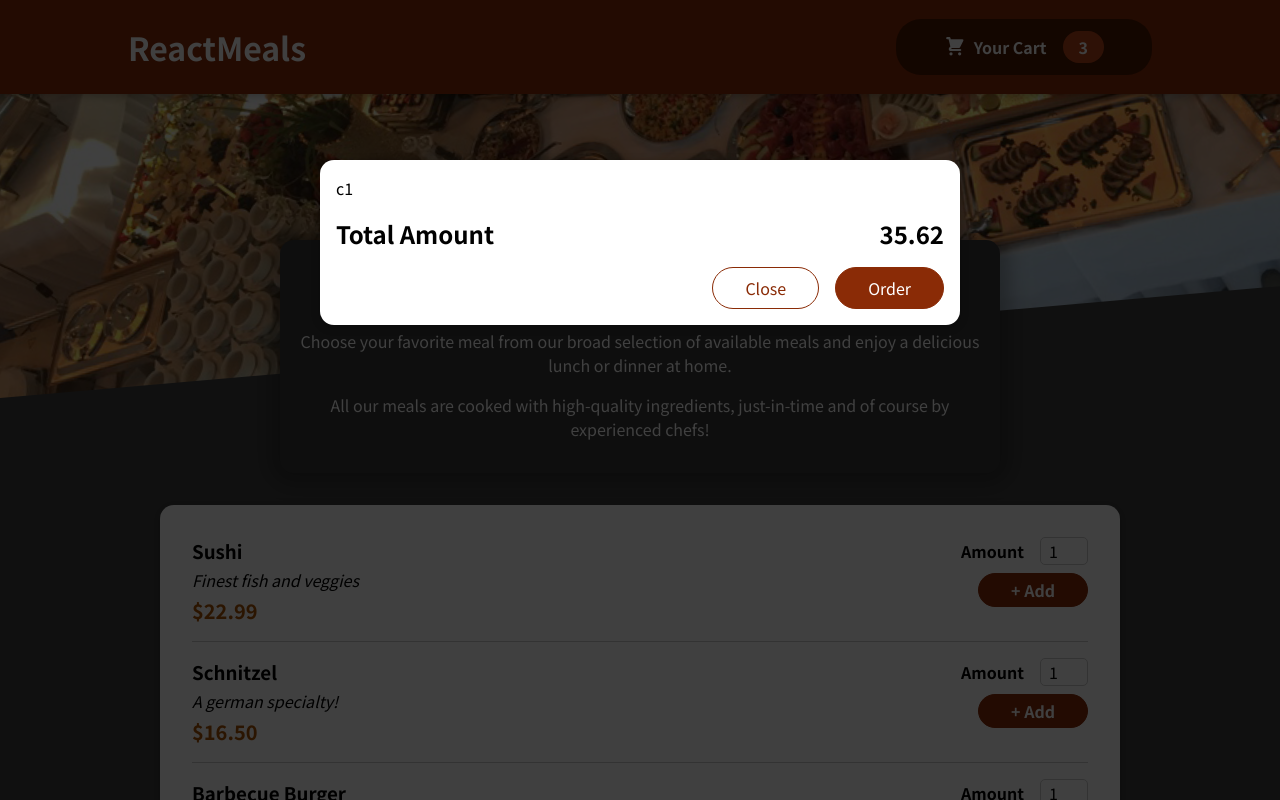
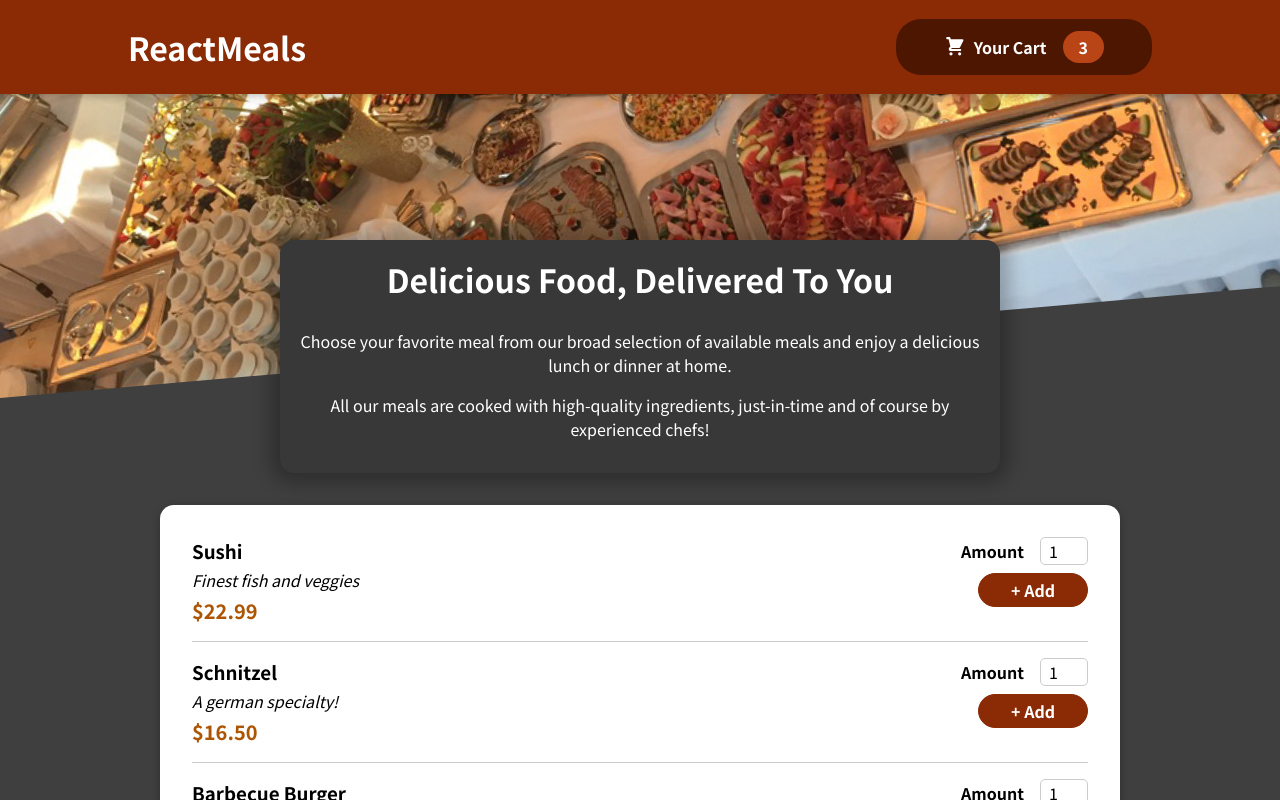
Before and after one commit to MichaelJCerce/react-meals, a React (Vite) app: page / in a window 1280 px wide. Shown: the top 800 px of the page. Built offline with nearby package versions, Linux system fonts and the light colour scheme.

Commit message:
Add showCart state to App.jsx

```diff
--- a/src/App.jsx
+++ b/src/App.jsx
@@ -1,13 +1,19 @@
+import { useState } from "react";
 import Header from "./components/Layout/Header";
 import Meals from "./components/Meals/Meals";
 import Cart from "./components/Cart/Cart";
+
 function App() {
+  const [showCart, setShowCart] = useState(false);
+  const cartClickHandler = () => {
+    setShowCart((prevState) => !prevState);
+  }
   return (
     <>
-      <Header></Header>
-      <main style={{clear: "both"}}>
+      {showCart && <Cart onClick={cartClickHandler}></Cart>}
+      <Header onClick={cartClickHandler}></Header>
+      <main style={{ clear: "both" }}>
         <Meals />
-        <Cart></Cart>
       </main>
     </>
   );
--- a/src/components/Cart/Cart.jsx
+++ b/src/components/Cart/Cart.jsx
@@ -9,6 +9,7 @@ const Cart = (props) => {
       ))}
     </ul>
   );
+
   return (
     <Modal>
       {cartItems}
@@ -17,7 +18,7 @@ const Cart = (props) => {
         <span>35.62</span>
       </div>
       <div className={classes.actions}>
-        <button className={classes["button--alt"]}>Close</button>
+        <button onClick={props.onClick} className={classes["button--alt"]}>Close</button>
         <button className={classes.button}>Order</button>
       </div>
     </Modal>
--- a/src/components/Layout/Header.jsx
+++ b/src/components/Layout/Header.jsx
@@ -7,7 +7,7 @@ const Header = (props) => {
     <>
       <header className={classes.header}>
         <h1>ReactMeals</h1>
-        <HeaderCardButton />
+        <HeaderCardButton onClick={props.onClick}/>
       </header>
       <div className={classes.image}>
         <img src={mealsImage} alt="" />
--- a/src/components/Layout/HeaderCardButton.jsx
+++ b/src/components/Layout/HeaderCardButton.jsx
@@ -3,7 +3,7 @@ import classes from "./HeaderCardButton.module.css";
 
 const HeaderCardButton = (props) => {
   return (
-    <button className={classes.button}>
+    <button onClick={props.onClick} className={classes.button}>
       <span className={classes.icon}>
         <CartIcon />
       </span>
```
